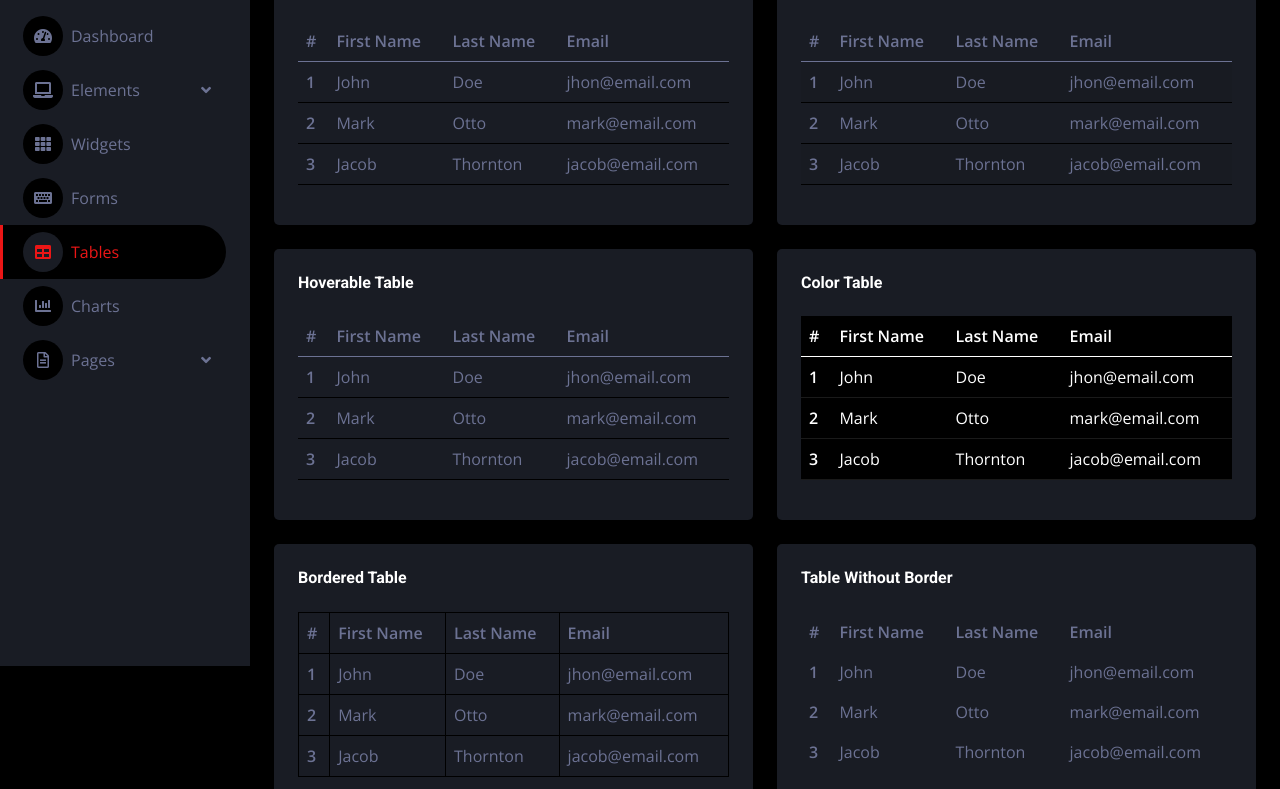
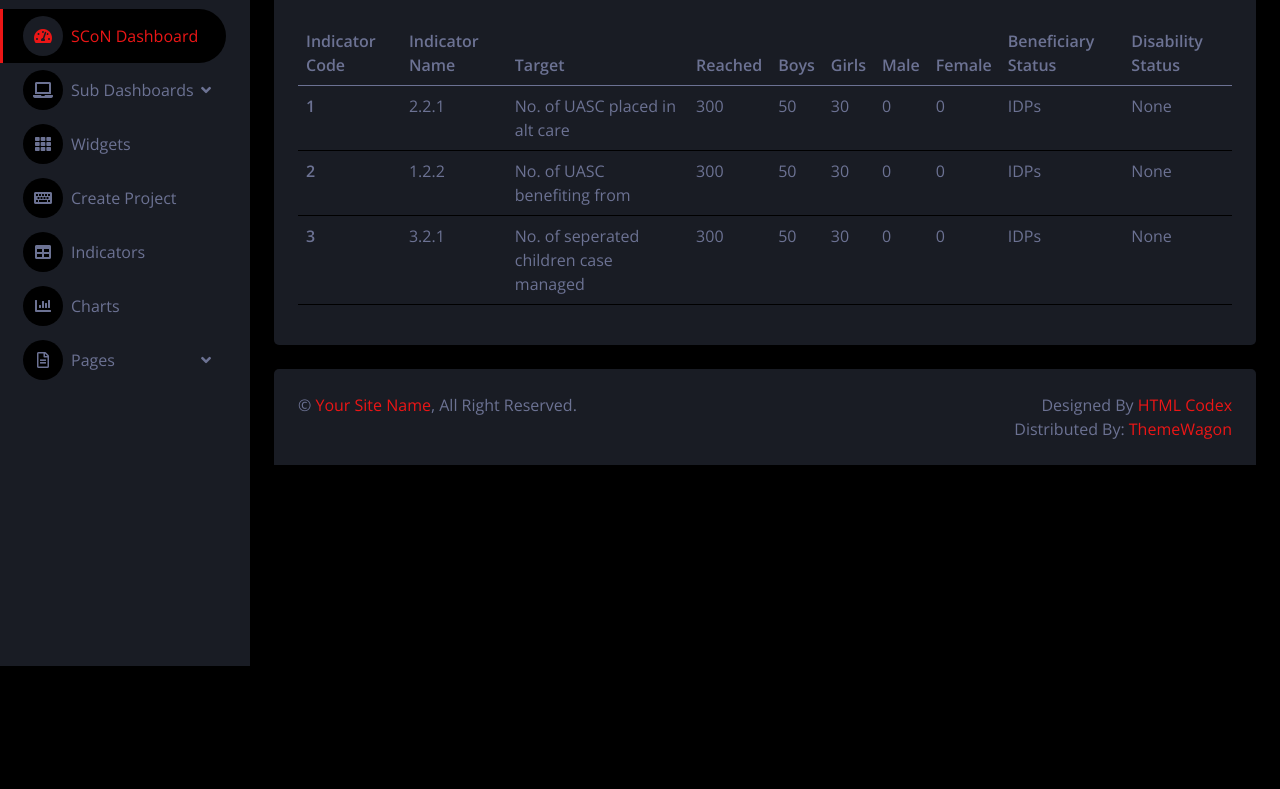
Before and after one commit to 7lucckyy/scon, a plain HTML site: page table.html in a window 1280 px wide. Shown: the part 134-923 px from the top of the page. After the commit the page ends 800 px from the top, so only its background shows below. Drawn offline with nearby package versions, Linux system fonts and the light colour scheme.

Commit message:
modification

```diff
--- a/table.html
+++ b/table.html
@@ -46,7 +46,7 @@
         <div class="sidebar pe-4 pb-3">
             <nav class="navbar bg-secondary navbar-dark">
                 <a href="index.html" class="navbar-brand mx-4 mb-3">
-                    <h3 class="text-primary"><i class="fa fa-user-edit me-2"></i>DarkPan</h3>
+                    <h3 class="text-primary"><i class="fa fa-user-edit me-2"></i>SCoN MEAL</h3>
                 </a>
                 <div class="d-flex align-items-center ms-4 mb-4">
                     <div class="position-relative">
@@ -54,23 +54,23 @@
                         <div class="bg-success rounded-circle border border-2 border-white position-absolute end-0 bottom-0 p-1"></div>
                     </div>
                     <div class="ms-3">
-                        <h6 class="mb-0">Jhon Doe</h6>
+                        <h6 class="mb-0">Ifeanyi</h6>
                         <span>Admin</span>
                     </div>
                 </div>
                 <div class="navbar-nav w-100">
-                    <a href="index.html" class="nav-item nav-link"><i class="fa fa-tachometer-alt me-2"></i>Dashboard</a>
+                    <a href="scon-dashboard.html" class="nav-item nav-link active"><i class="fa fa-tachometer-alt me-2"></i>SCoN Dashboard</a>
                     <div class="nav-item dropdown">
-                        <a href="#" class="nav-link dropdown-toggle" data-bs-toggle="dropdown"><i class="fa fa-laptop me-2"></i>Elements</a>
+                        <a href="#" class="nav-link dropdown-toggle" data-bs-toggle="dropdown"><i class="fa fa-laptop me-2"></i>Sub Dashboards</a>
                         <div class="dropdown-menu bg-transparent border-0">
-                            <a href="button.html" class="dropdown-item">Buttons</a>
-                            <a href="typography.html" class="dropdown-item">Typography</a>
-                            <a href="element.html" class="dropdown-item">Other Elements</a>
+                            <a href="nhf-dashboard.html" class="dropdown-item">NHF Dashbord</a>
+                            <a href="giz-dashboard.html" class="dropdown-item">GIZ Dashboard</a>
+                            <a href="eu-dashboard.html" class="dropdown-item">EU Dashboard</a>
                         </div>
                     </div>
                     <a href="widget.html" class="nav-item nav-link"><i class="fa fa-th me-2"></i>Widgets</a>
-                    <a href="form.html" class="nav-item nav-link"><i class="fa fa-keyboard me-2"></i>Forms</a>
-                    <a href="table.html" class="nav-item nav-link active"><i class="fa fa-table me-2"></i>Tables</a>
+                    <a href="form.html" class="nav-item nav-link"><i class="fa fa-keyboard me-2"></i>Create Project</a>
+                    <a href="table.html" class="nav-item nav-link"><i class="fa fa-table me-2"></i>Indicators</a>
                     <a href="chart.html" class="nav-item nav-link"><i class="fa fa-chart-bar me-2"></i>Charts</a>
                     <div class="nav-item dropdown">
                         <a href="#" class="nav-link dropdown-toggle" data-bs-toggle="dropdown"><i class="far fa-file-alt me-2"></i>Pages</a>
@@ -183,9 +183,9 @@
             <!-- Table Start -->
             <div class="container-fluid pt-4 px-4">
                 <div class="row g-4">
-                    <div class="col-sm-12 col-xl-6">
-                        <div class="bg-secondary rounded h-100 p-4">
-                            <h6 class="mb-4">Basic Table</h6>
+                    <!-- <div class="col-sm-12 col-xl-6"> -->
+                        <!-- <div class="bg-secondary rounded h-100 p-4"> -->
+                            <!-- <h6 class="mb-4">Basic Table</h6>
                             <table class="table">
                                 <thead>
                                     <tr>
@@ -287,8 +287,8 @@
                                 </tbody>
                             </table>
                         </div>
-                    </div>
-                    <div class="col-sm-12 col-xl-6">
+                    </div> -->
+                    <!-- <div class="col-sm-12 col-xl-6">
                         <div class="bg-secondary rounded h-100 p-4">
                             <h6 class="mb-4">Color Table</h6>
                             <table class="table table-dark">
@@ -323,8 +323,8 @@
                             </table>
                         </div>
                     </div>
-                    <div class="col-sm-12 col-xl-6">
-                        <div class="bg-secondary rounded h-100 p-4">
+                    <div class="col-sm-12 col-xl-6"> -->
+                        <!-- <div class="bg-secondary rounded h-100 p-4">
                             <h6 class="mb-4">Bordered Table</h6>
                             <table class="table table-bordered">
                                 <thead>
@@ -392,50 +392,62 @@
                                 </tbody>
                             </table>
                         </div>
-                    </div>
+                    </div> -->
                     <div class="col-12">
                         <div class="bg-secondary rounded h-100 p-4">
-                            <h6 class="mb-4">Responsive Table</h6>
+                            <h6 class="mb-4">CP Indicators Table</h6>
                             <div class="table-responsive">
                                 <table class="table">
                                     <thead>
                                         <tr>
-                                            <th scope="col">#</th>
-                                            <th scope="col">First Name</th>
-                                            <th scope="col">Last Name</th>
-                                            <th scope="col">Email</th>
-                                            <th scope="col">Country</th>
-                                            <th scope="col">ZIP</th>
-                                            <th scope="col">Status</th>
+                                            <th scope="col">Indicator Code</th>
+                                            <th scope="col">Indicator Name</th>
+                                            <th scope="col">Target</th>
+                                            <th scope="col">Reached</th>
+                                            <th scope="col">Boys</th>
+                                            <th scope="col">Girls</th>
+                                            <th scope="col">Male</th>
+                                            <th scope="col">Female</th>
+                                            <th scope="col">Beneficiary Status</th>
+                                            <th scope="col">Disability Status</th>
                                         </tr>
                                     </thead>
                                     <tbody>
                                         <tr>
                                             <th scope="row">1</th>
-                                            <td>John</td>
-                                            <td>Doe</td>
-                                            <td>jhon@email.com</td>
-                                            <td>USA</td>
-                                            <td>123</td>
-                                            <td>Member</td>
+                                            <td>2.2.1</td>
+                                            <td>No. of UASC placed in alt care</td>
+                                            <td>300</td>
+                                            <td>50</td>
+                                            <td>30</td>
+                                            <td>0</td>
+                                            <td>0</td>
+                                            <td>IDPs</td>
+                                            <td>None</td>
                                         </tr>
                                         <tr>
                                             <th scope="row">2</th>
-                                            <td>Mark</td>
-                                            <td>Otto</td>
-                                            <td>mark@email.com</td>
-                                            <td>UK</td>
-                                            <td>456</td>
-                                            <td>Member</td>
+                                            <td>1.2.2</td>
+                                            <td>No. of UASC benefiting from </td>
+                                            <td>300</td>
+                                            <td>50</td>
+                                            <td>30</td>
+                                            <td>0</td>
+                                            <td>0</td>
+                                            <td>IDPs</td>
+                                            <td>None</td>
                                         </tr>
                                         <tr>
                                             <th scope="row">3</th>
-                                            <td>Jacob</td>
-                                            <td>Thornton</td>
-                                            <td>jacob@email.com</td>
-                                            <td>AU</td>
-                                            <td>789</td>
-                                            <td>Member</td>
+                                            <td>3.2.1</td>
+                                            <td>No. of seperated children case managed</td>
+                                            <td>300</td>
+                                            <td>50</td>
+                                            <td>30</td>
+                                            <td>0</td>
+                                            <td>0</td>
+                                            <td>IDPs</td>
+                                            <td>None</td>
                                         </tr>
                                     </tbody>
                                 </table>
```
Also changed, not shown: scon-dashboard.html (+1 -1 lines), signup.html (+22 -10 lines).
